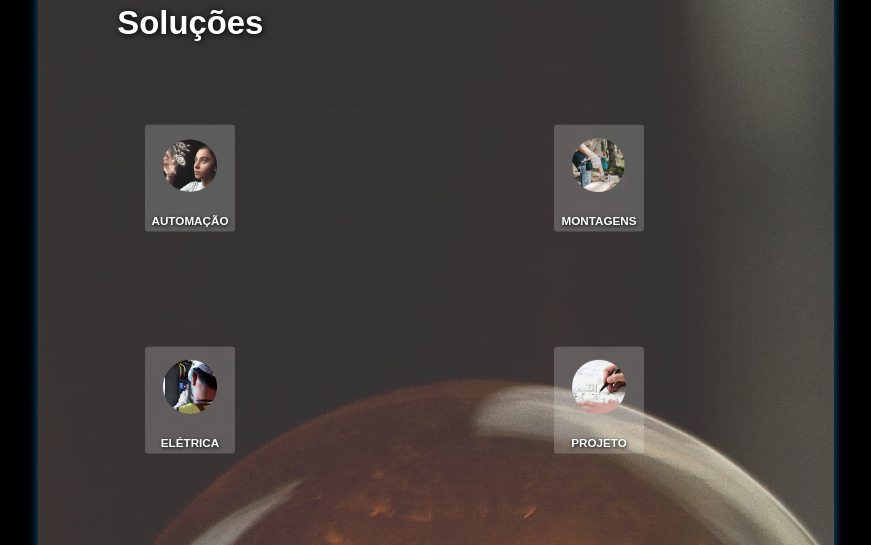
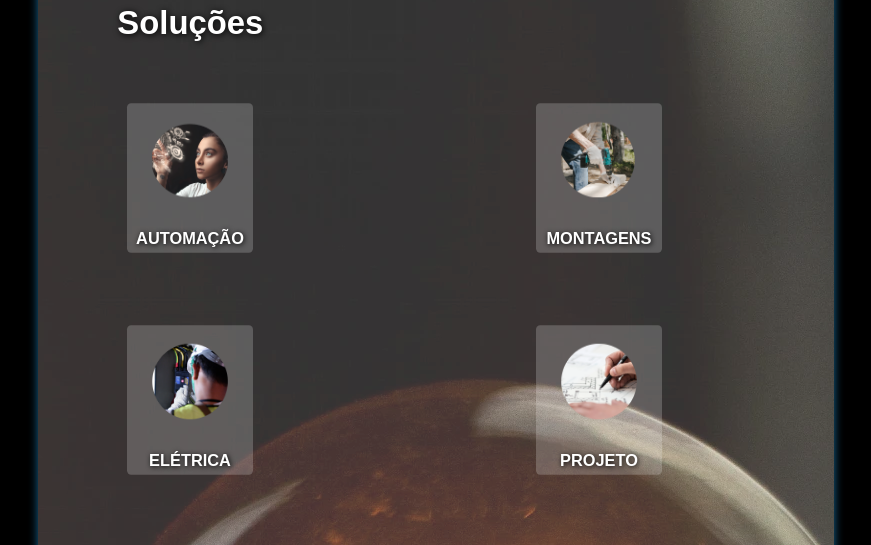
Before and after one commit to Heitornm/IDoServicos, a plain HTML site: page index.html in a window 1280 px wide. Shown: the part 1481-2026 px from the top of the page, without its empty margins (17-888 px from the left). Drawn offline with Linux system fonts and the light colour scheme.

Commit message:
Update estilo.css

```diff
--- a/estilo.css
+++ b/estilo.css
@@ -169,7 +169,7 @@ li {
     position: relative;
     text-decoration: none;
     margin: 1em 2em;
-    scale: 0.5;
+    scale: 0.7;
 }
 li:hover {
     scale: 1.45;
```
